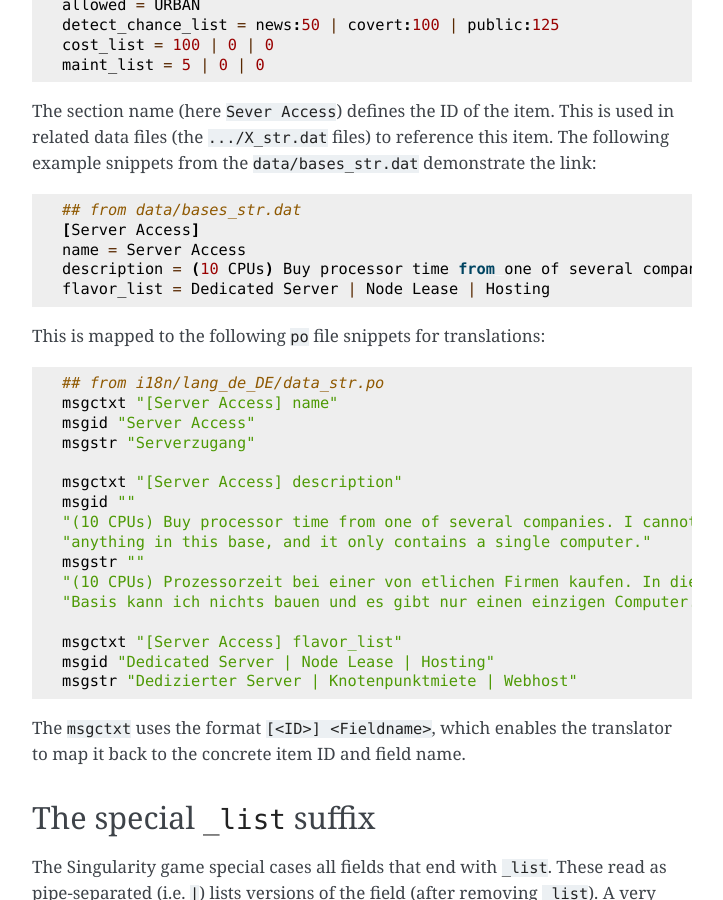
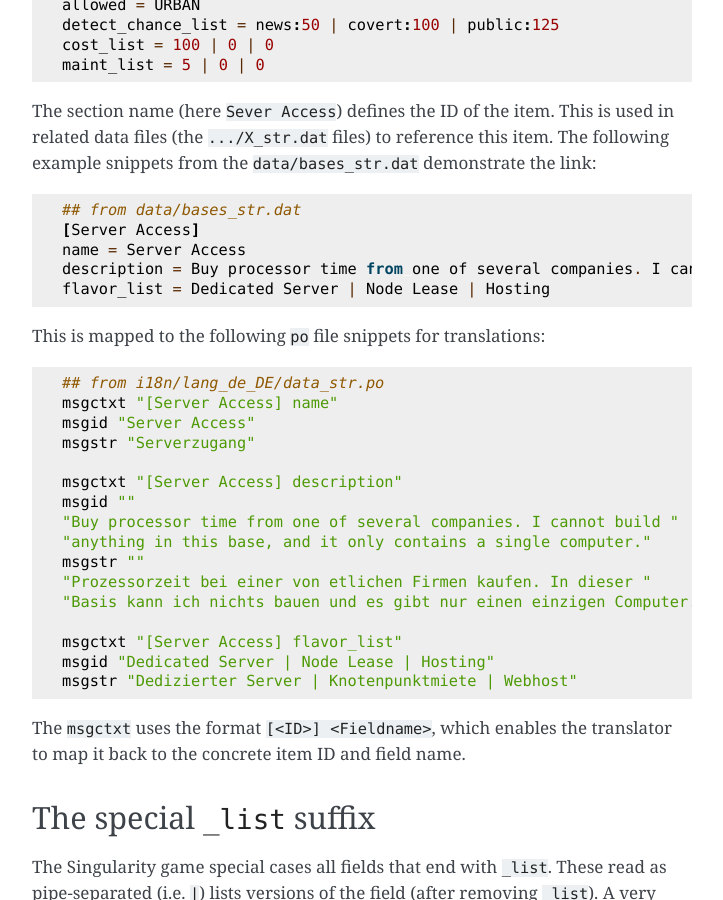
Before and after one commit to singularity/singularity, a Sphinx documentation site: the page built from docs/devel/data_files.rst, in a window 1280 px wide and 900 px high, scrolled down 623 px. Shown: the whole window, without its empty margins (388-1111 px from the left). Built offline with Sphinx 7.4.7, drawn with Linux system fonts in a browser that asks for light colours.

Commit message:
Remove hard-coded text describing how much CPU a base provides
This solves #231 when combined with
fd402302b268e1b16ca195aea45a76863e33255d and
3c4113cc101ef762eba72138de8f2bcd7a6fe608.

Thanks: Wuzzy2
Closes: #231
Signed-off-by: Niels Thykier <niels@thykier.net>

```diff
--- a/docs/devel/data_files.rst
+++ b/docs/devel/data_files.rst
@@ -41,7 +41,7 @@ reference this item.  The following example snippets from the
   ## from data/bases_str.dat
   [Server Access]
   name = Server Access
-  description = (10 CPUs) Buy processor time from one of several companies. I cannot build anything in this base, and it only contains a single computer.
+  description = Buy processor time from one of several companies. I cannot build anything in this base, and it only contains a single computer.
   flavor_list = Dedicated Server | Node Lease | Hosting
 
 This is mapped to the following ``po`` file snippets for translations::
@@ -53,10 +53,10 @@ This is mapped to the following ``po`` file snippets for translations::
 
   msgctxt "[Server Access] description"
   msgid ""
-  "(10 CPUs) Buy processor time from one of several companies. I cannot build "
+  "Buy processor time from one of several companies. I cannot build "
   "anything in this base, and it only contains a single computer."
   msgstr ""
-  "(10 CPUs) Prozessorzeit bei einer von etlichen Firmen kaufen. In dieser "
+  "Prozessorzeit bei einer von etlichen Firmen kaufen. In dieser "
   "Basis kann ich nichts bauen und es gibt nur einen einzigen Computer."
 
   msgctxt "[Server Access] flavor_list"
```
Also changed, not shown: 10 other files.
